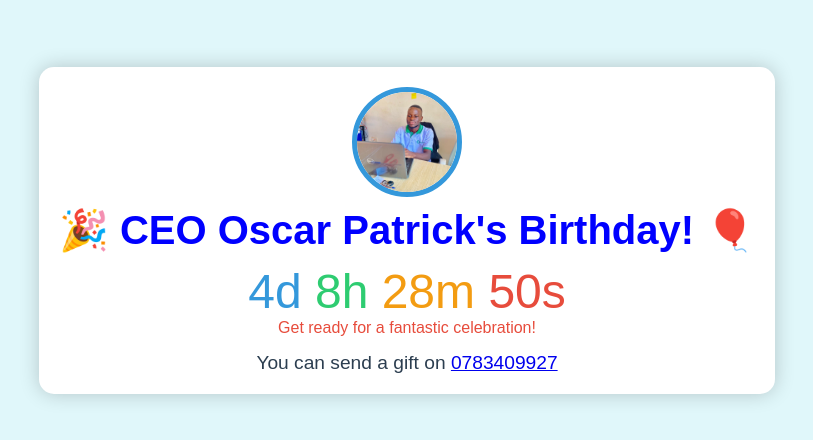
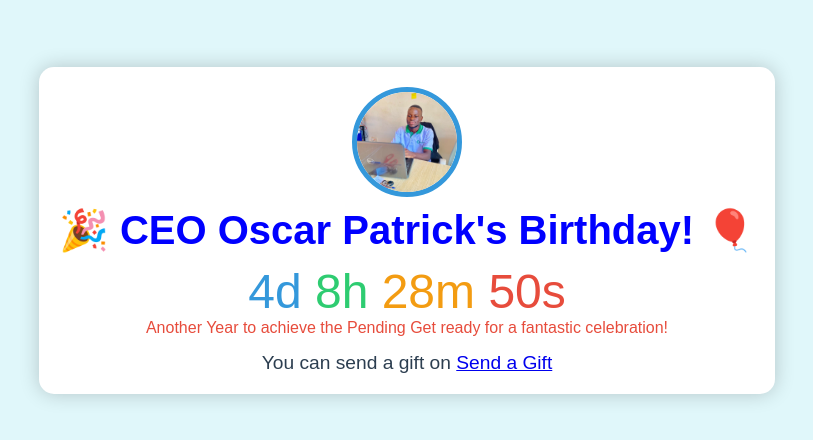
Before and after one commit to PatrickSsendegeya/patrickssendegeya.github.io, a plain HTML site: page index.html in a window 1280 px wide. Shown: the part 168-608 px from the top of the page, without its empty margins (233-1046 px from the left). Drawn offline with Linux system fonts and the light colour scheme.

Commit message:
index.html

```diff
--- a/index.html
+++ b/index.html
@@ -3,7 +3,7 @@
 <head>
     <meta charset="UTF-8">
     <meta name="viewport" content="width=device-width, initial-scale=1.0">
-    <title>Countdown Timer for Patrick's Birthday</title>
+    <title> Patrick's Birthday</title>
     <style>
         body {
             font-family: Arial, sans-serif;
@@ -109,11 +109,11 @@
     <div class="circle">
         <img src="Pato.jpg" alt="Patrick">
     </div>
-    <h1 class="title">🎉 CEO Oscar Patrick's Birthday! 🎈</h1>
+    <h1 class="title">🎉 CEO  Oscar Patrick's Birthday! 🎈</h1>
     <div class="timer" id="timer"></div>
-    <div class="message">Get ready for a fantastic celebration!</div>
+    <div class="message"> Another Year to achieve the Pending Get ready for a fantastic celebration!</div>
     <div class="gift-message">
-        You can send a gift on <a href="https://wa.me/+256783409927?text=Happy%20Birthday%20Pato%20 Want to send you a 10k birthdaygift" target="_blank">0783409927</a>
+        You can send a gift on <a href="https://wa.me/+256783409927?text=Happy%20Birthday%20Pato%20 Want to send you a 10k birthday gift" target="">Send a Gift</a>
     </div>
 </div>
 
```
